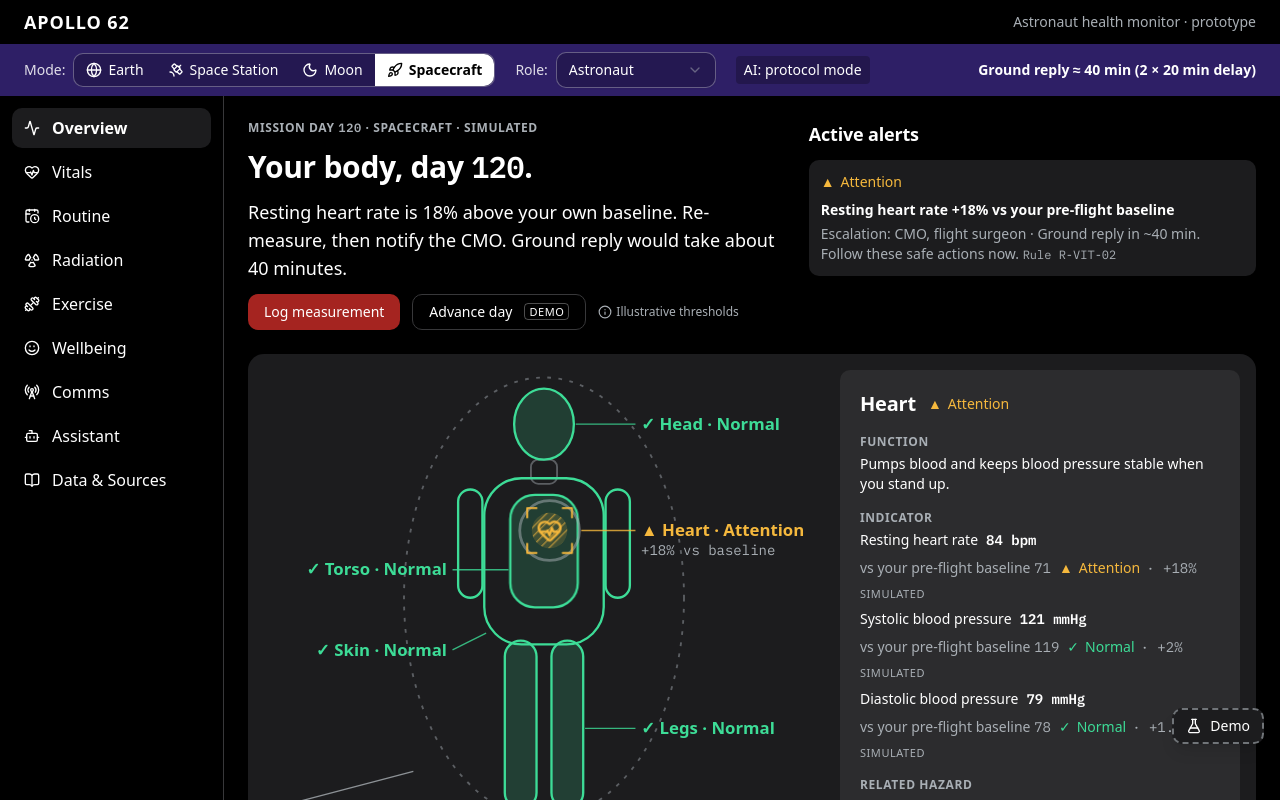
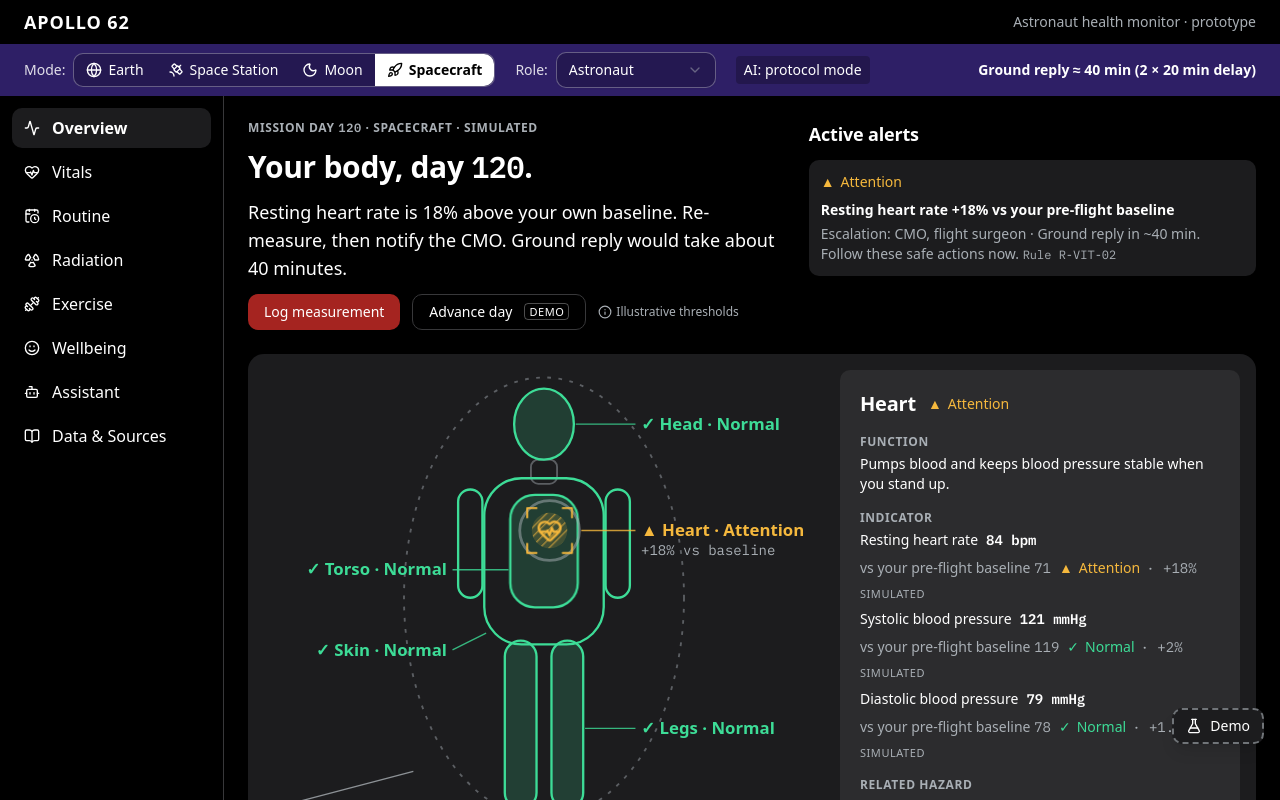
Before and after one commit to Apollo62-spaceapps/astronaut-health-monitor, a React (Vite) app: page / in a window 1280 px wide. Shown: the top 800 px of the page. Built offline with nearby package versions, Linux system fonts and the light colour scheme.

Commit message:
removed comms

```diff
--- a/src/app/AppShell.tsx
+++ b/src/app/AppShell.tsx
@@ -10,7 +10,6 @@ import { RoutinePage } from '@/features/routine/RoutinePage'
 import { RadiationPage } from '@/features/radiation/RadiationPage'
 import { ExercisePage } from '@/features/exercise/ExercisePage'
 import { WellbeingPage } from '@/features/wellbeing/WellbeingPage'
-import { CommsPage } from '@/features/escalation/CommsPage'
 import { AssistantPage } from '@/features/assistant/AssistantPage'
 import { SourcesPage } from '@/features/sources/SourcesPage'
 import { DemoControls } from '@/features/demo/DemoControls'
@@ -24,7 +23,6 @@ const PAGES: Record<TabId, ComponentType> = {
   radiation: RadiationPage,
   exercise: ExercisePage,
   wellbeing: WellbeingPage,
-  comms: CommsPage,
   assistant: AssistantPage,
   sources: SourcesPage,
 }
--- a/src/app/tabs.ts
+++ b/src/app/tabs.ts
@@ -7,13 +7,12 @@ import {
   Dumbbell,
   HeartPulse,
   Radiation,
-  RadioTower,
   Smile,
   type LucideIcon,
 } from 'lucide-react'
 
 export type TabId =
-  'overview' | 'vitals' | 'routine' | 'radiation' | 'wellbeing' | 'exercise' | 'comms' | 'assistant' | 'sources'
+  'overview' | 'vitals' | 'routine' | 'radiation' | 'wellbeing' | 'exercise' | 'assistant' | 'sources'
 
 export interface TabDef {
   id: TabId
@@ -30,7 +29,6 @@ export const TABS: readonly TabDef[] = [
   { id: 'radiation', label: 'Radiation', icon: Radiation, owner: 'Felipe', task: 'F2 #45' },
   { id: 'exercise', label: 'Exercise', icon: Dumbbell, owner: 'Felipe', task: 'F3 #56' },
   { id: 'wellbeing', label: 'Wellbeing', icon: Smile, owner: 'Felipe', task: 'F4 #47' },
-  { id: 'comms', label: 'Comms', icon: RadioTower, owner: 'Kayque', task: 'K6 #46' },
   { id: 'assistant', label: 'Assistant', icon: Bot, owner: 'Kayque', task: 'K7 #48' },
   { id: 'sources', label: 'Data & Sources', icon: BookOpen, owner: 'Felipe', task: 'F5 #49' },
 ]
```
